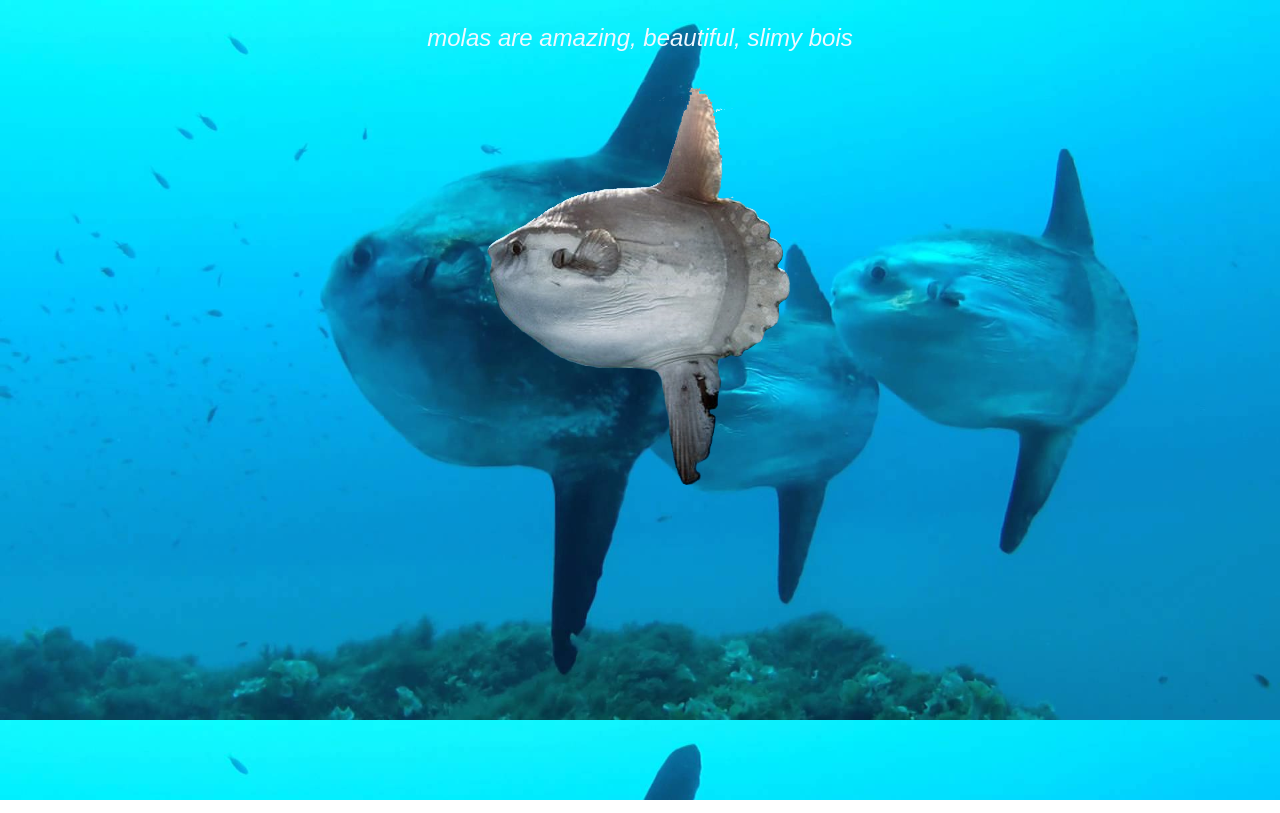
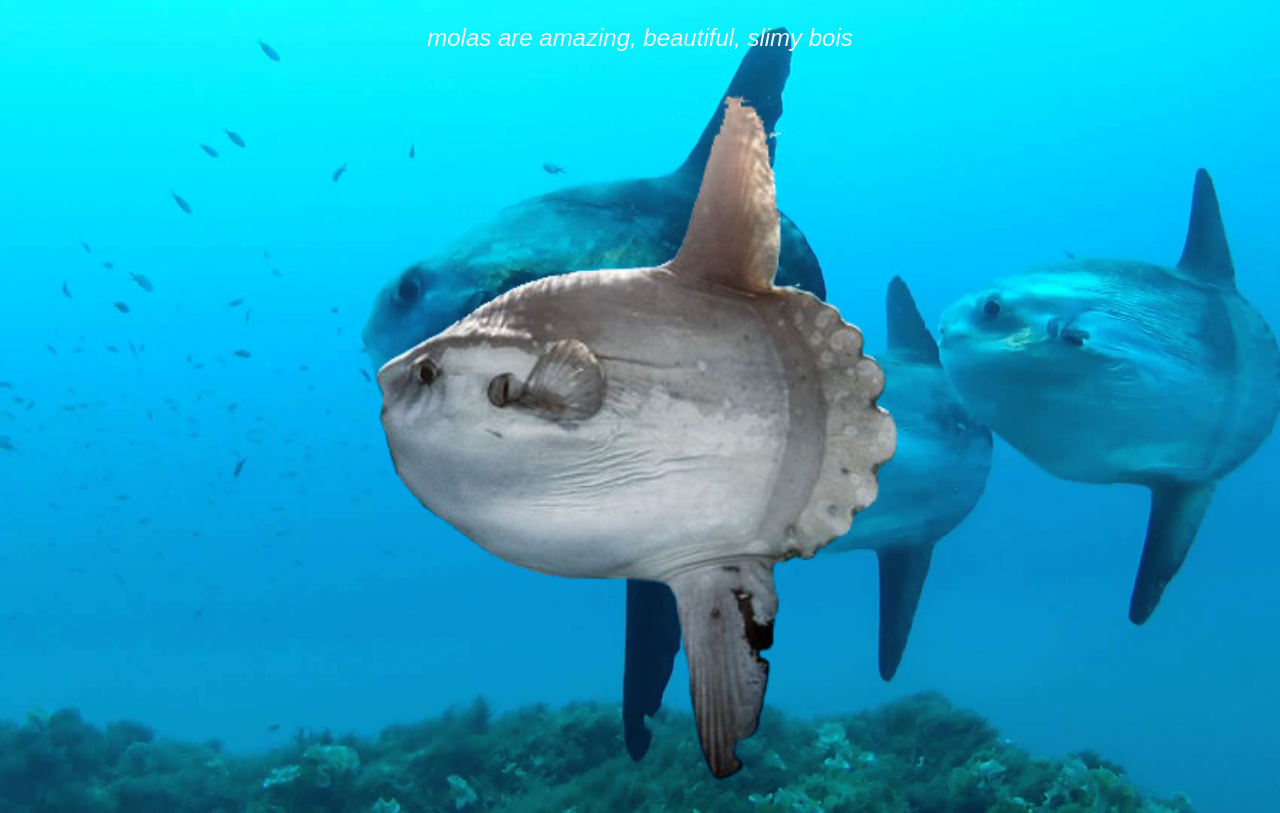
Before and after one commit to homephones/homephones.github.io, a plain HTML site: page index.html in a window 1280 px wide. Drawn offline with Linux system fonts and the light colour scheme.

Commit message:
the boi...........make noise

```diff
--- a/index.html
+++ b/index.html
@@ -4,7 +4,7 @@
 	<head>
     <title>archival of juicy bois</title>
     <meta charset="UTF-8">
-        <link rel="stylesheet" href="main.css"/>
+    <link rel="stylesheet" href="main.css" />
 </head>
 
 <body>
@@ -12,7 +12,10 @@
     <p>molas are amazing, beautiful, slimy bois</p>
 
     <div>
-  <img class="floatyboi" src="image/afloatingboi.png"/>
+        <img class="floatyboi" src="image/afloatingboi.png" onclick="audio.load(); audio.play();" />
     </div>
+    <script>
+        var audio = new Audio('sound/scream.mp3');
+    </script>
 </body>
 </html>
--- a/main.css
+++ b/main.css
@@ -1,28 +1,35 @@
-body {
-
-    background-image:url(image/threebigjuicybois.jpg);background-size:cover;margin: 0;
-    font-family: sans-serif;font-style: italic;font-size: 24px;color:aliceblue;text-align: center
+html {
+    background-image:url(image/threebigjuicybois.jpg);
+    background-size: cover;
+    background-repeat: no-repeat;
+    min-height: 100%;
+    margin: 0;
+    font-family: sans-serif;
+    font-style: italic;
+    font-size: 24px;
+    color:aliceblue;
+    text-align: center;
 }
 
-.mola {
-    object-fit: contain;
-    width:100%;
-}
 .floatyboi:hover {
   animation: shake 0.5s;
   animation-iteration-count: infinite;
 }
 
 @keyframes shake {
-  0% { transform: translate(1px, 1px) rotate(0deg); }
-  10% { transform: translate(-1px, -2px) rotate(-1deg); }
-  20% { transform: translate(-3px, 0px) rotate(1deg); }
-  30% { transform: translate(3px, 2px) rotate(0deg); }
-  40% { transform: translate(1px, -1px) rotate(1deg); }
-  50% { transform: translate(-1px, 2px) rotate(-1deg); }
-  60% { transform: translate(-3px, 1px) rotate(0deg); }
-  70% { transform: translate(3px, 1px) rotate(-1deg); }
+  0% { transform: translate(3px, 2px) rotate(0deg); }
+  10% { transform: translate(-3px, -1px) rotate(-1deg); }
+  20% { transform: translate(-5px, 2px) rotate(1deg); }
+  30% { transform: translate(5px, 6px) rotate(-1deg); }
+  40% { transform: translate(5px, -3px) rotate(1deg); }
+  50% { transform: translate(-4px, 8px) rotate(-1deg); }
+  60% { transform: translate(4px, 6px) rotate(0deg); }
+  70% { transform: translate(7px, -4px) rotate(-1deg); }
   80% { transform: translate(-1px, -1px) rotate(1deg); }
-  90% { transform: translate(1px, 2px) rotate(0deg); }
+  90% { transform: translate(5px, 6px) rotate(0deg); }
   100% { transform: translate(1px, -2px) rotate(-1deg); }
 }
+
+.floatyboi {
+    width:50%;
+}
```
Also changed, not shown: 1 other file. Lines whose indentation alone changed are shown as unchanged.
